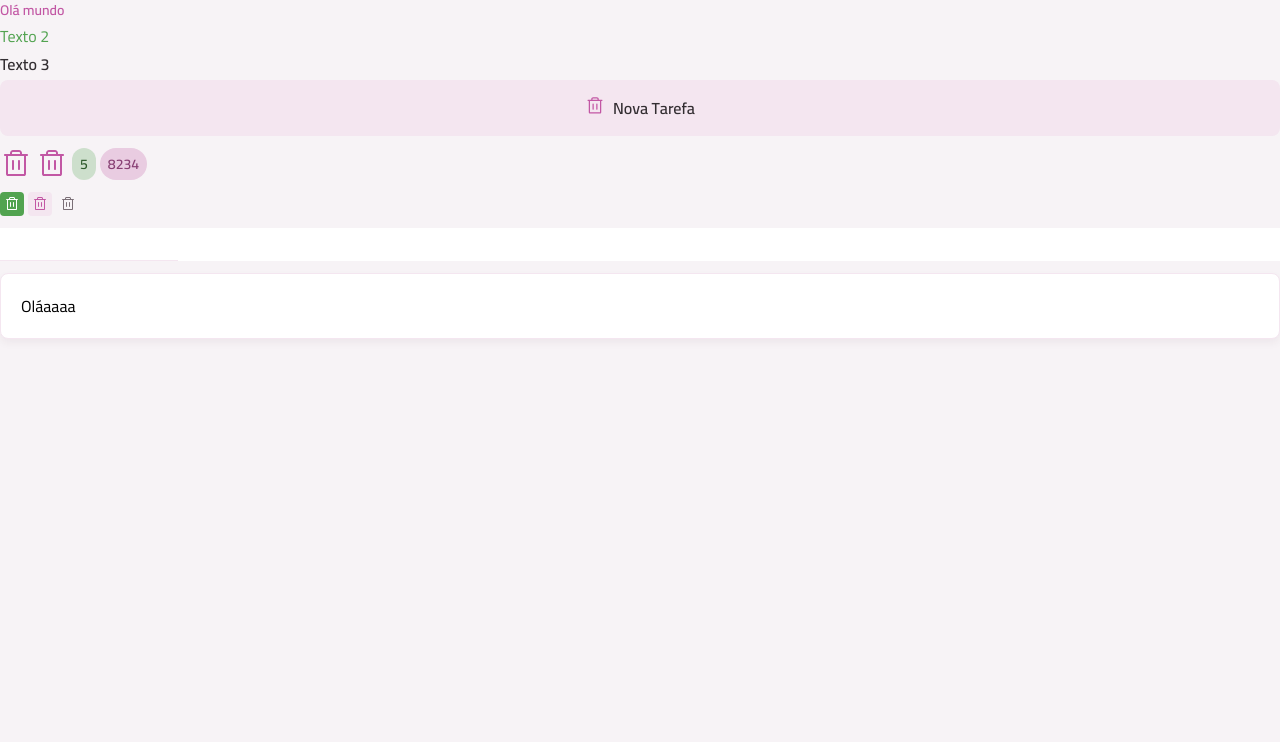
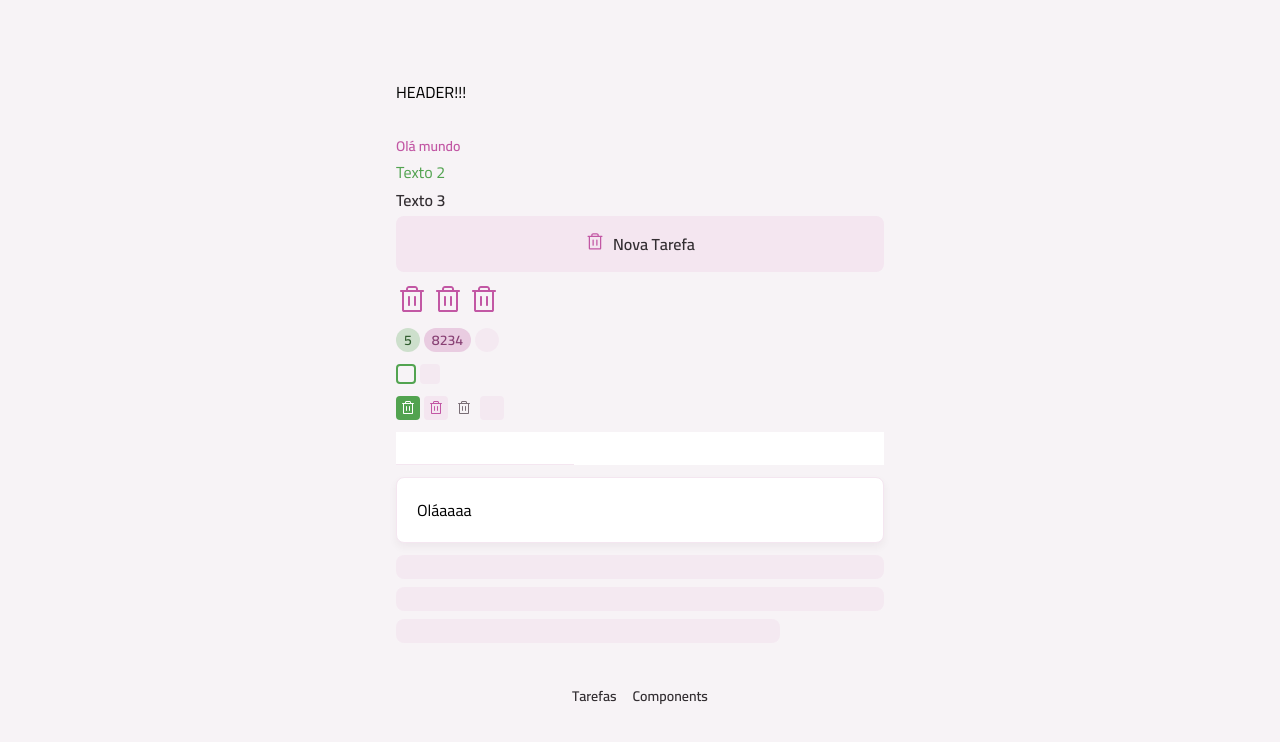
Before and after one commit to dayanedias/todolist, a React (Vite) app: page /components in a window 1280 px wide. Shown: the top 742 px of the page. Built offline with nearby package versions, Linux system fonts and the light colour scheme.

Commit message:
Add Routes

```diff
--- a/package.json
+++ b/package.json
@@ -15,6 +15,7 @@
     "class-variance-authority": "^0.7.1",
     "react": "^19.1.0",
     "react-dom": "^19.1.0",
+    "react-router": "^7.6.3",
     "tailwindcss": "^4.1.11"
   },
   "devDependencies": {
--- a/src/App.tsx
+++ b/src/App.tsx
@@ -1,46 +1,17 @@
-import Text from "./components/Text";
-import TrashIcon from "./assets/icons/trash.svg?react";
-import Icon from "./components/Icon";
-import Badge from "./components/Badge";
-import Button from "./components/Button";
-import ButtonIcon from "./components/ButtonIcon";
-import InputText from "./components/InputText";
-import InputCheckbox from "./components/InputCheckbox";
-import Card from "./components/Card";
+import { BrowserRouter, Route, Routes } from "react-router";
+import PageComponents from "./pages/PageComponents";
+import LayoutMain from "./pages/LayoutMain";
+import PageHome from "./pages/PageHome";
 
 export default function App() {
 	return (
-		<div className="grid gap-3">
-			<div className="flex flex-col gap-1">
-				<Text variant="body-sm-bold" className="text-pink-base">
-					Olá mundo
-				</Text>
-				<Text className="text-green-base">Texto 2</Text>
-				<Text variant="body-md-bold" className="text-gray-400">
-					Texto 3
-				</Text>
-				<Button icon={TrashIcon}> Nova Tarefa </Button>
-			</div>
-
-			<div className="flex gap-1">
-				<Icon svg={TrashIcon} className="fill-pink-base" />
-				<Icon svg={TrashIcon} className="fill-pink-base" />
-				<Badge variant="primary">5</Badge>
-				<Badge variant="secondary">8234</Badge>
-			</div>
-
-			<div className="flex gap-1">
-				<ButtonIcon icon={TrashIcon} />
-				<ButtonIcon variant="secondary" icon={TrashIcon} />
-				<ButtonIcon variant="tertiary" icon={TrashIcon} />
-			</div>
-
-			<div className="bg-white">
-				<InputText />
-			</div>
-			<div>
-				<Card size="md">Oláaaaa </Card>
-			</div>
-		</div>
+		<BrowserRouter>
+			<Routes>
+				<Route element={<LayoutMain />}>
+					<Route path="/components" element={<PageComponents />} />
+					<Route index element={<PageHome />} />
+				</Route>
+			</Routes>
+		</BrowserRouter>
 	);
 }
--- a/src/components/Badge.tsx
+++ b/src/components/Badge.tsx
@@ -1,12 +1,14 @@
 import React from "react";
 import Text from "./Text";
-import { cva, type VariantProps } from "class-variance-authority";
+import { cva, cx, type VariantProps } from "class-variance-authority";
+import Skeleton from "./Skeleton";
 
 export const badgeVariants = cva(
 	"inline-flex items-center justify-center rounded-full",
 	{
 		variants: {
 			variant: {
+				none: "",
 				primary: "bg-green-light",
 				secondary: "bg-pink-light",
 			},
@@ -24,6 +26,7 @@
 export const badgeTextVariants = cva("", {
 	variants: {
 		variant: {
+			none: "",
 			primary: "text-green-dark",
 			secondary: "text-pink-dark",
 		},
@@ -33,17 +36,43 @@
 	},
 });
 
+export const badgeSkeletonVariants = cva("", {
+	variants: {
+		size: {
+			sm: "w-6 h-6",
+		},
+	},
+	defaultVariants: {
+		size: "sm",
+	},
+});
+
 interface BadgeProps
 	extends React.ComponentProps<"div">,
-		VariantProps<typeof badgeVariants> {}
+		VariantProps<typeof badgeVariants> {
+	loading?: boolean;
+}
 
 export default function Badge({
 	variant,
 	size,
 	className,
 	children,
+	loading,
 	...props
 }: BadgeProps) {
+	if (loading) {
+		return (
+			<Skeleton
+				rounded="full"
+				className={cx(
+					badgeVariants({ variant: "none" }),
+					badgeSkeletonVariants({ size }),
+					className,
+				)}
+			/>
+		);
+	}
 	return (
 		<div className={badgeVariants({ variant, size, className })} {...props}>
 			<Text variant="body-sm-bold" className={badgeTextVariants({ variant })}>
--- a/src/components/ButtonIcon.tsx
+++ b/src/components/ButtonIcon.tsx
@@ -2,12 +2,14 @@
 import React from "react";
 import Icon from "./Icon";
 import { cva, type VariantProps } from "class-variance-authority";
+import Skeleton from "./Skeleton";
 
 export const buttonIconVariants = cva(
 	`inline-flex items-center justify-center cursor-pointer transition group`,
 	{
 		variants: {
 			variant: {
+				none: "",
 				primary: "bg-green-base hover:bg-green-dark",
 				secondary: "bg-gray-200 hover:bg-pink-base",
 				tertiary: "bg-transparent hover:bg-gray-200",
@@ -30,6 +32,7 @@
 export const buttonIconIconVariants = cva("transition", {
 	variants: {
 		variant: {
+			none: "",
 			primary: "fill-white",
 			secondary: "fill-pink-base group-hover:fill-white",
 			tertiary: "fill-gray-300 group-hover:fill-gray-400",
@@ -48,6 +51,7 @@
 	extends VariantProps<typeof buttonIconVariants>,
 		Omit<React.ComponentProps<"button">, "size" | "disabled"> {
 	icon: React.ComponentProps<typeof Icon>["svg"];
+	loading?: boolean;
 }
 
 export default function ButtonIcon({
@@ -56,8 +60,21 @@
 	disabled,
 	className,
 	icon,
+	loading,
 	...props
 }: ButtonIconProps) {
+	if (loading) {
+		return (
+			<Skeleton
+				rounded="sm"
+				className={buttonIconVariants({
+					variant: "none",
+					size,
+					className,
+				})}
+			/>
+		);
+	}
 	return (
 		<button
 			className={buttonIconVariants({
--- /dev/null
+++ b/src/components/Container.tsx
@@ -0,0 +1,35 @@
+import { cva, type VariantProps } from "class-variance-authority";
+import React from "react";
+
+export const containerVariants = cva("mx-auto", {
+	variants: {
+		size: {
+			md: "max-w-[31.5rem] px-2",
+		},
+	},
+	defaultVariants: {
+		size: "md",
+	},
+});
+
+interface ContainerProps
+	extends VariantProps<typeof containerVariants>,
+		React.ComponentProps<"div"> {
+	as?: keyof React.JSX.IntrinsicElements;
+}
+
+export default function Container({
+	as = "div",
+	children,
+	className,
+	...props
+}: ContainerProps) {
+	return React.createElement(
+		as,
+		{
+			className: containerVariants({ size: "md", className }),
+			...props,
+		},
+		children,
+	);
+}
--- a/src/components/InputCheckbox.tsx
+++ b/src/components/InputCheckbox.tsx
@@ -2,6 +2,7 @@
 import { cva, type VariantProps } from "class-variance-authority";
 import CheckIcon from "../assets/icons/check.svg?react";
 import Icon from "./Icon";
+import Skeleton from "./Skeleton";
 
 export const inputCheckboxWrapperVariants = cva(`
     inline-flex items-center justify-center relative group
@@ -10,13 +11,20 @@
 export const inputCheckboxVariants = cva(
 	`
     appearance-none peer flex items-center justify-center cursor-pointer
-    border-2 border-solid transition overflow-hidden
-    border-green-base hover:border-green-dark hover:bg-green-dark/20
-    checked:border-green-base checked:bg-green-base
-    group-hover:checked:border-green-dark group-hover:checked:bg-green-dark
+     transition overflow-hidden
+
     `,
 	{
 		variants: {
+			variant: {
+				none: "",
+				default: `
+					border-2 border-solid
+					border-green-base hover:border-green-dark hover:bg-green-dark/20
+   					checked:border-green-base checked:bg-green-base
+   					group-hover:checked:border-green-dark group-hover:checked:bg-green-dark
+				`,
+			},
 			size: {
 				md: "w-5 h-5 rounded-sm",
 			},
@@ -25,6 +33,7 @@
 			},
 		},
 		defaultVariants: {
+			variant: "default",
 			size: "md",
 			disabled: false,
 		},
@@ -50,18 +59,30 @@
 
 interface InputCheckboxProps
 	extends VariantProps<typeof inputCheckboxVariants>,
-		Omit<React.ComponentProps<"input">, "size" | "disabled"> {}
+		Omit<React.ComponentProps<"input">, "size" | "disabled"> {
+	loading?: boolean;
+}
 
 export default function InputCheckbox({
+	variant,
 	size,
 	disabled,
 	className,
+	loading,
 	...props
 }: InputCheckboxProps) {
+	if (loading) {
+		return (
+			<Skeleton
+				className={inputCheckboxVariants({ variant: "none", size })}
+				rounded="sm"
+			/>
+		);
+	}
 	return (
 		<label className={inputCheckboxWrapperVariants({ className })}>
 			<input
-				className={inputCheckboxVariants({ size, disabled })}
+				className={inputCheckboxVariants({ variant, size, disabled })}
 				type="checkbox"
 				{...props}
 			/>
--- /dev/null
+++ b/src/components/Skeleton.tsx
@@ -0,0 +1,34 @@
+import { cva, type VariantProps } from "class-variance-authority";
+import React from "react";
+
+export const skeletonVariants = cva(
+	`
+    animate-pulse bg-gray-200 pointer-events-none
+    `,
+	{
+		variants: {
+			rounded: {
+				sm: "rounded-sm",
+				lg: "rounded-lg",
+				full: "rounded-full",
+			},
+		},
+		defaultVariants: {
+			rounded: "lg",
+		},
+	},
+);
+
+interface SkeletonProps
+	extends VariantProps<typeof skeletonVariants>,
+		React.ComponentProps<"div"> {}
+
+export default function Skeleton({
+	rounded,
+	className,
+	...props
+}: SkeletonProps) {
+	return (
+		<div className={skeletonVariants({ rounded, className })} {...props} />
+	);
+}
--- /dev/null
+++ b/src/pages/LayoutMain.tsx
@@ -0,0 +1,31 @@
+import React from "react";
+import Container from "../components/Container";
+import { NavLink, Outlet } from "react-router";
+import Text from "../components/Text";
+
+export default function LayoutMain() {
+	return (
+		<>
+			<Container as="header" className="mt-3 md:mt-20">
+				HEADER!!!
+			</Container>
+			<main className="mt=4 md:mt-8">
+				<Outlet />
+			</main>
+			<footer className="my-5 md:my-10">
+				<nav className="flex items-center justify-center gap-4">
+					<NavLink to="/">
+						<Text variant="body-sm-bold" className="text-gray-300">
+							Tarefas
+						</Text>
+					</NavLink>
+					<NavLink to="/components">
+						<Text variant="body-sm-bold" className="text-gray-300">
+							Components
+						</Text>
+					</NavLink>
+				</nav>
+			</footer>
+		</>
+	);
+}
--- /dev/null
+++ b/src/pages/PageComponents.tsx
@@ -0,0 +1,67 @@
+import React from "react";
+import Badge from "../components/Badge";
+import Button from "../components/Button";
+import ButtonIcon from "../components/ButtonIcon";
+import Card from "../components/Card";
+import Container from "../components/Container";
+import Icon from "../components/Icon";
+import InputCheckbox from "../components/InputCheckbox";
+import InputText from "../components/InputText";
+import Skeleton from "../components/Skeleton";
+import Text from "../components/Text";
+import TrashIcon from "../assets/icons/trash.svg?react";
+
+export default function PageComponents() {
+	return (
+		<Container>
+			<div className="grid gap-3">
+				<div className="flex flex-col gap-1">
+					<Text variant="body-sm-bold" className="text-pink-base">
+						Olá mundo
+					</Text>
+					<Text className="text-green-base">Texto 2</Text>
+					<Text variant="body-md-bold" className="text-gray-400">
+						Texto 3
+					</Text>
+					<Button icon={TrashIcon}> Nova Tarefa </Button>
+				</div>
+
+				<div className="flex gap-1">
+					<Icon svg={TrashIcon} className="fill-pink-base" />
+					<Icon svg={TrashIcon} className="fill-pink-base" />
+					<Icon svg={TrashIcon} className="fill-pink-base" />
+				</div>
+
+				<div className="flex gap-1">
+					<Badge variant="primary">5</Badge>
+					<Badge variant="secondary">8234</Badge>
+					<Badge loading>3 de 8</Badge>
+				</div>
+
+				<div className="flex gap-1">
+					<InputCheckbox />
+					<InputCheckbox loading />
+				</div>
+
+				<div className="flex gap-1">
+					<ButtonIcon icon={TrashIcon} />
+					<ButtonIcon variant="secondary" icon={TrashIcon} />
+					<ButtonIcon variant="tertiary" icon={TrashIcon} />
+					<ButtonIcon loading icon={TrashIcon} />
+				</div>
+
+				<div className="bg-white">
+					<InputText />
+				</div>
+				<div>
+					<Card size="md">Oláaaaa </Card>
+				</div>
+				<div className="space-y-2">
+					<Skeleton className="h-6" />
+					<Skeleton className="h-6" />
+					<Skeleton className="w-96 h-6" />
+				</div>
+			</div>
+		</Container>
+	);
+}
--- /dev/null
+++ b/src/pages/PageHome.tsx
@@ -0,0 +1,6 @@
+import React from "react";
+import Container from "../components/Container";
+
+export default function PageHome() {
+	return <Container>Página Home</Container>;
+}
```
Also changed, not shown: 1 other file (tests, documents, lock files or other folders).
